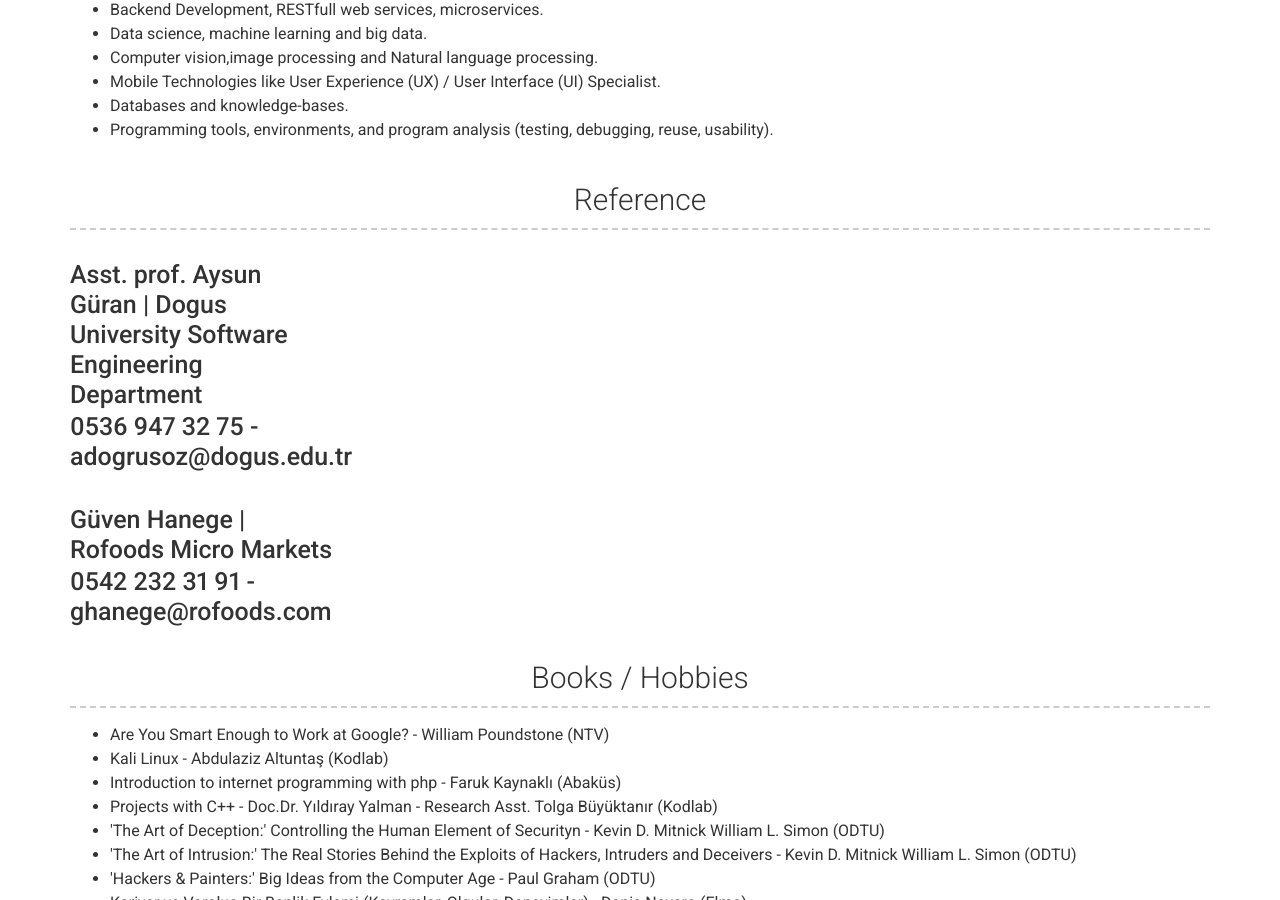
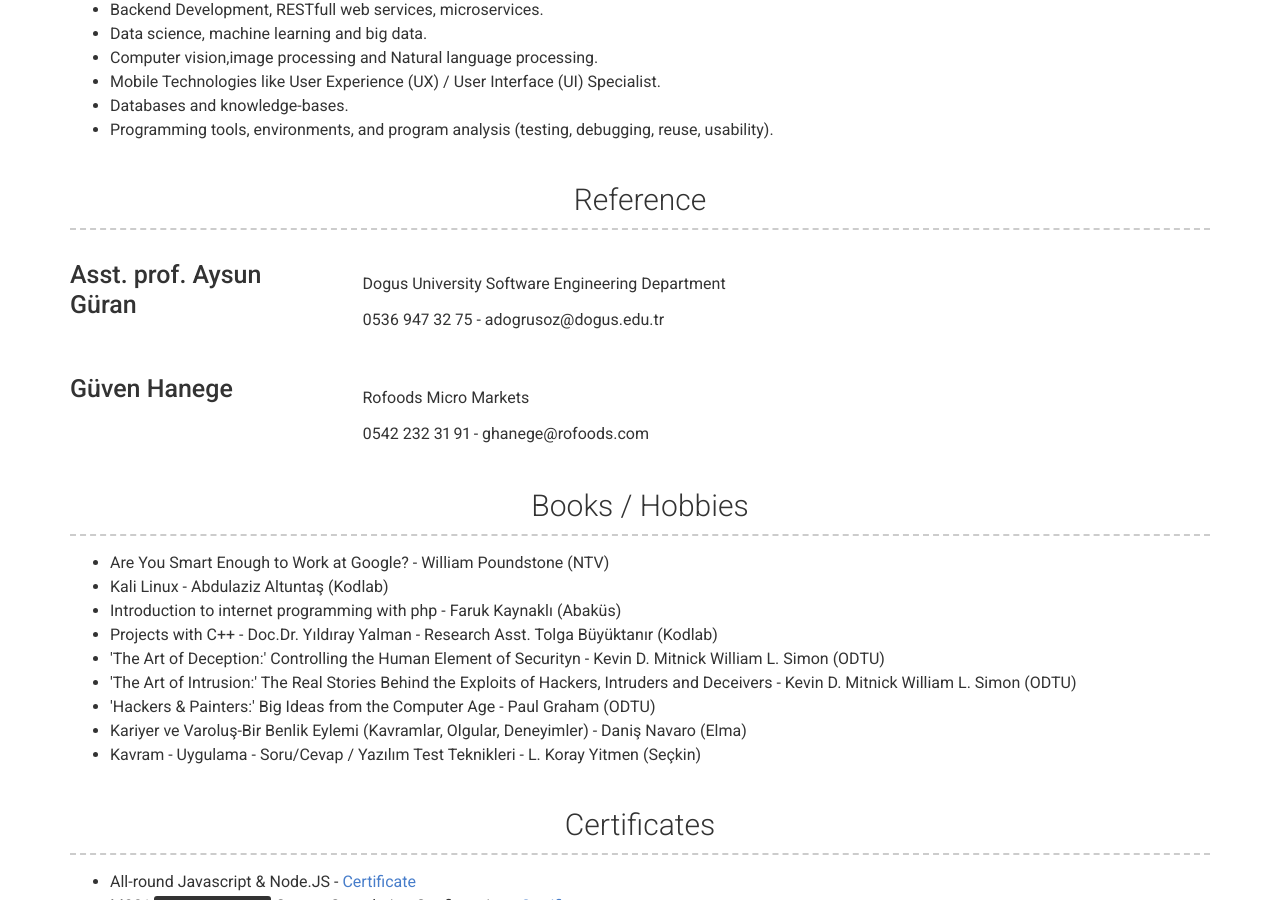
Before and after one commit to ryuz4k1/murat-ozer, a Jekyll site: the page built from index.md, in a window 1280 px wide and 900 px high, scrolled down 4017 px. Built offline with Jekyll 4.4.1, drawn with Linux system fonts in a browser that asks for light colours.

Commit message:
references edited

```diff
--- a/_includes/left.html
+++ b/_includes/left.html
@@ -1,8 +1,7 @@
 <div class="row clearfix layout layout-left">
   <div class="col-xs-12 col-sm-4 col-md-3 col-print-12 details">
     {%- if include.item.name -%}<h4>{{ include.item.name }}</h4>{%- endif -%}
-    {%- if include.item.references_content -%}<h4>{{ include.item.references_content }}</h4>{%- endif -%}
-    {%- if include.item.reference_contact -%}<h4>{{ include.item.reference_contact }}</h4>{%- endif -%}
+    {%- if include.item.references_name -%}<h4>{{ include.item.references_name }}</h4>{%- endif -%}
     {%- if include.item.company -%}<h4>{{ include.item.company }}</h4>{%- endif -%}
     {%- if include.item.link -%}
       {% include a.html href=include.item.link class="link" %}{{ include.item.link }}</a>
@@ -27,5 +26,7 @@
       <p class="quote">{{ include.item.quote }}</p>
     {%- endif -%}
     {{ include.item.description | strip | markdownify }}
+    {%- if include.item.place -%}<p>{{ include.item.place | strip | markdownify }}</p>{%- endif -%}
+    {%- if include.item.reference_contact -%}<p>{{ include.item.reference_contact | strip | markdownify }}</p>{%- endif -%}
   </div>
 </div>
```
Also changed, not shown: _data/references.yml (+5 -6 lines).
